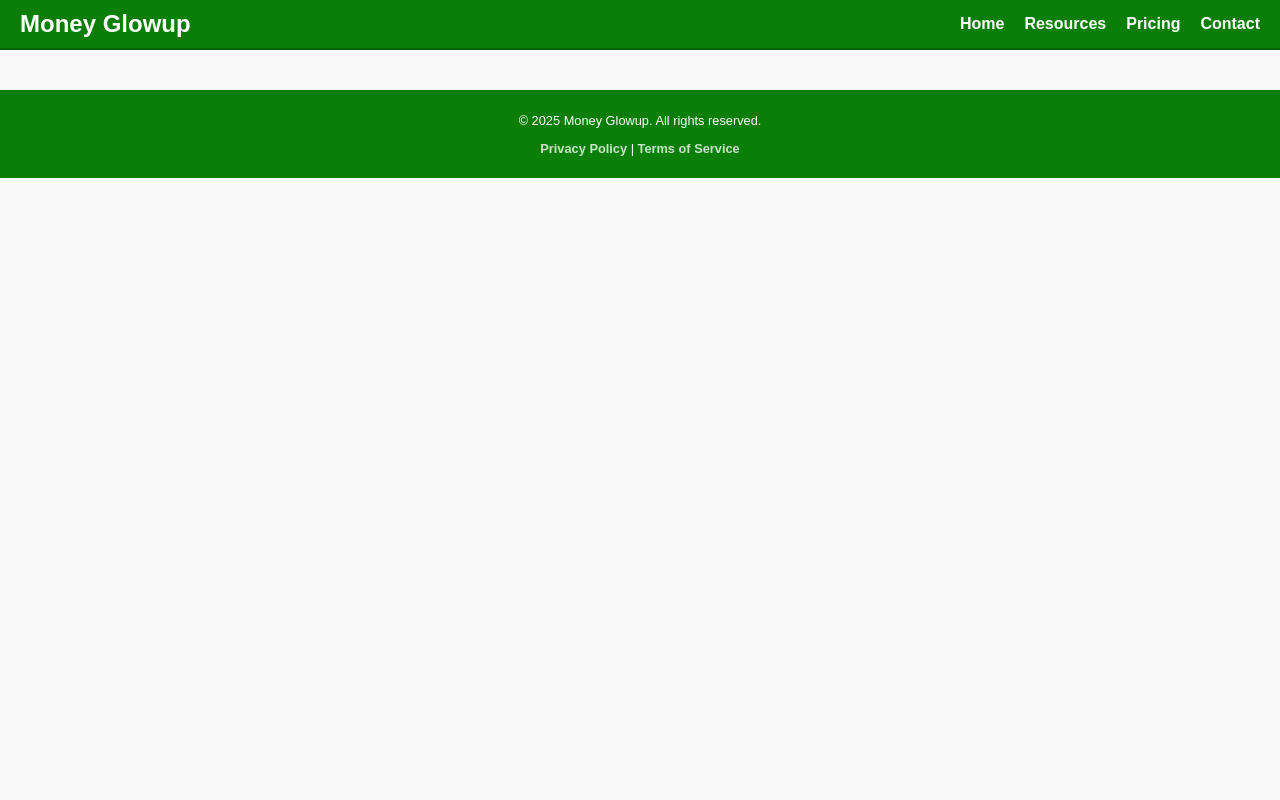
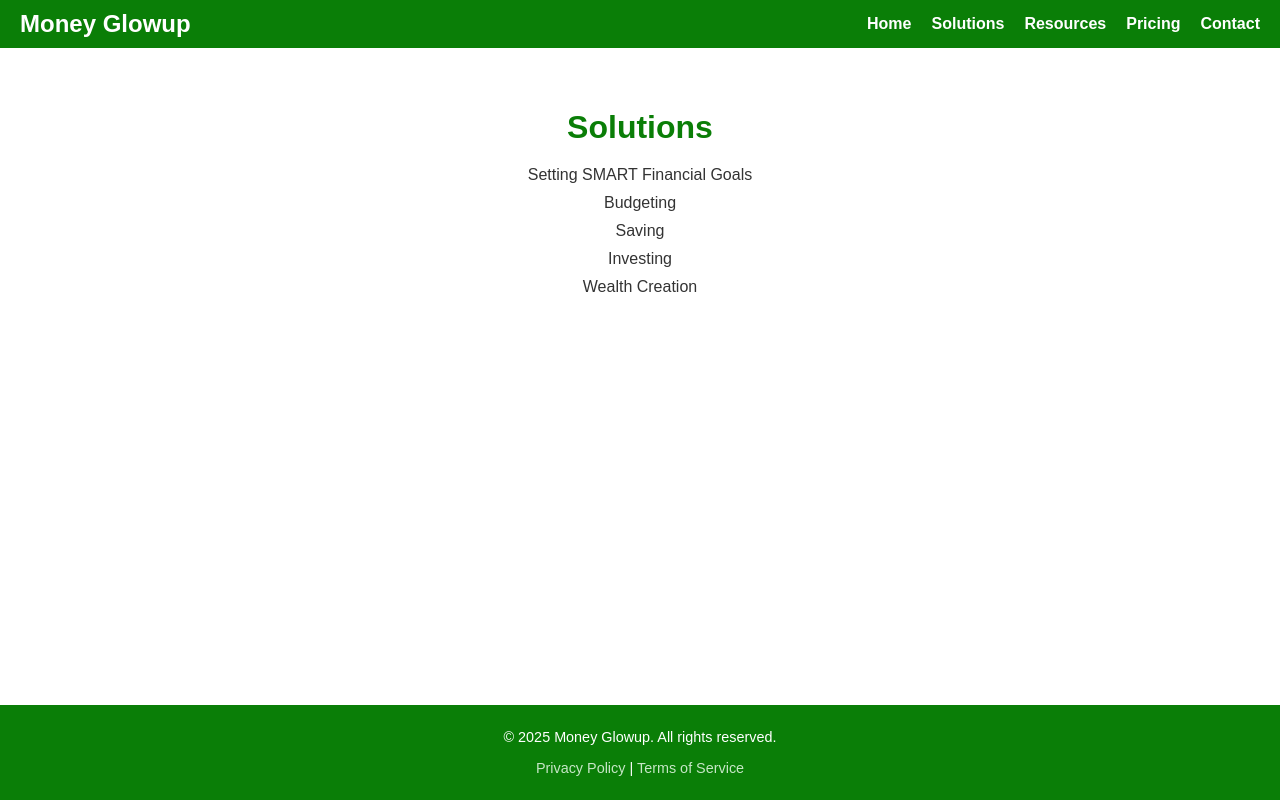
Before and after one commit to steph10920/moneyglowup, a React (Vite) app: page /solutions in a window 1280 px wide. Built offline with nearby package versions, Linux system fonts and the light colour scheme.

Commit message:
new images added

```diff
--- a/src/App.jsx
+++ b/src/App.jsx
@@ -2,9 +2,13 @@ import React from "react";
 import { BrowserRouter as Router, Routes, Route, Link } from "react-router-dom";
 import Header from "./components/Header";
 import Footer from "./components/Footer";
+import Solutions from "./components/Solutions";
 import Resources from "./components/Resources";
 import Pricing from "./components/Pricing";
 import Contact from "./components/Contact";
+// Import the uploaded images
+import Image1 from "./assets/images/image1.jpg";
+import Image2 from "./assets/images/image2.jpg";
 import "./styles/App.css";
 
 const App = () => {
@@ -17,11 +21,79 @@ const App = () => {
             path="/"
             element={
               <section id="hero" className="hero">
-                <h2>Take Control of Your Finances</h2>
-                <p>Your journey to financial independence starts here. Choose the right tools and guidance to succeed.</p>
-                <Link to="/pricing">
-                  <button>Explore Pricing</button>
-                </Link>
+                <div className="hero-content">
+                  <div className="hero-text">
+                    <h2>Take Control of Your Finances</h2>
+                    <p>
+                      Your journey to financial independence starts here. Choose
+                      the right tools and guidance to succeed.
+                    </p>
+                    <Link to="/pricing">
+                      <button>Explore Pricing</button>
+                    </Link>
+                  </div>
+                  <div className="hero-images">
+                    <img
+                      src={Image1}
+                      alt="Financial Growth"
+                      className="hero-image"
+                    />
+                    <img
+                      src={Image2}
+                      alt="Investment Opportunities"
+                      className="hero-image"
+                    />
+                  </div>
+                </div>
+              </section>
+            }
+          />
+          <Route path="/solutions" element={<Solutions />} />
+          <Route
+            path="/setting-smart-goals"
+            element={
+              <section id="setting-smart-goals">
+                <h3>Setting SMART Financial Goals</h3>
+                <p>
+                  Learn how to set Specific, Measurable, Achievable, Relevant,
+                  and Time-bound financial goals.
+                </p>
+              </section>
+            }
+          />
+          <Route
+            path="/budgeting"
+            element={
+              <section id="budgeting">
+                <h3>Budgeting</h3>
+                <p>Discover effective budgeting strategies tailored to your needs.</p>
+              </section>
+            }
+          />
+          <Route
+            path="/saving"
+            element={
+              <section id="saving">
+                <h3>Saving</h3>
+                <p>Understand the importance of saving and how to maximize your savings.</p>
+              </section>
+            }
+          />
+          <Route
+            path="/investing"
+            element={
+              <section id="investing">
+                <h3>Investing</h3>
+                <p>Explore investment opportunities to grow your wealth.</p>
+              </section>
+            }
+          />
+          <Route
+            path="/wealth-creation"
+            element={
+              <section id="wealth-creation">
+                <h3>Wealth Creation</h3>
+                <p>Learn strategies to create and sustain wealth over time.</p>
               </section>
             }
           />
--- a/src/components/Footer.jsx
+++ b/src/components/Footer.jsx
@@ -3,7 +3,7 @@ import "../styles/Footer.css";
 
 const Footer = () => {
   return (
-    <footer className="footer">
+    <footer>
       <p>&copy; 2025 Money Glowup. All rights reserved.</p>
       <p>
         <a href="#privacy-policy">Privacy Policy</a> |{" "}
--- a/src/components/Header.jsx
+++ b/src/components/Header.jsx
@@ -10,6 +10,16 @@ const Header = () => {
       </div>
       <nav className="nav">
         <Link to="/">Home</Link>
+        <div className="dropdown">
+          <Link to="/solutions" className="dropdown-toggle">Solutions</Link>
+          <div className="dropdown-menu">
+            <Link to="/setting-smart-goals">Setting SMART Financial Goals</Link>
+            <Link to="/budgeting">Budgeting</Link>
+            <Link to="/saving">Saving</Link>
+            <Link to="/investing">Investing</Link>
+            <Link to="/wealth-creation">Wealth Creation</Link>
+          </div>
+        </div>
         <Link to="/resources">Resources</Link>
         <Link to="/pricing">Pricing</Link>
         <Link to="/contact">Contact</Link>
--- a/src/components/Pricing.jsx
+++ b/src/components/Pricing.jsx
@@ -8,17 +8,14 @@ const Pricing = () => {
       <div className="pricing-table">
         <div className="pricing-card">
           <h2>Basic Plan</h2>
-          <p>Perfect for beginners</p>
           <p>KES 1,000/month</p>
         </div>
         <div className="pricing-card">
           <h2>Standard Plan</h2>
-          <p>For those who need extra features</p>
           <p>KES 3,000/month</p>
         </div>
         <div className="pricing-card">
           <h2>Premium Plan</h2>
-          <p>Advanced financial management</p>
           <p>KES 5,000/month</p>
         </div>
       </div>
--- a/src/components/Resources.jsx
+++ b/src/components/Resources.jsx
@@ -5,9 +5,9 @@ const Resources = () => {
   return (
     <div className="resources">
       <h1>Resources</h1>
-      <p>Explore our valuable financial resources to empower your journey.</p>
+      <p>Explore our curated financial resources.</p>
       <ul>
-        <li><a href="/guides">Financial Guides</a></li>
+        <li><a href="/guides">Guides</a></li>
         <li><a href="/ebooks">E-books</a></li>
         <li><a href="/templates">Templates</a></li>
       </ul>
--- /dev/null
+++ b/src/components/Solutions.jsx
@@ -0,0 +1,19 @@
+import React from "react";
+import "../styles/Solutions.css";
+
+const Solutions = () => {
+  return (
+    <div className="solutions">
+      <h1>Solutions</h1>
+      <ul>
+        <li id="setting-smart-goals">Setting SMART Financial Goals</li>
+        <li id="budgeting">Budgeting</li>
+        <li id="saving">Saving</li>
+        <li id="investing">Investing</li>
+        <li id="wealth-creation">Wealth Creation</li>
+      </ul>
+    </div>
+  );
+};
+
+export default Solutions;
--- a/src/styles/App.css
+++ b/src/styles/App.css
@@ -1,32 +1,111 @@
-body {
-    font-family: Arial, sans-serif;
+/* Ensure the body and root container take up the full height of the viewport */
+html, body {
     margin: 0;
     padding: 0;
+    height: 100%;
+    font-family: Arial, sans-serif;
+    display: flex;
+    flex-direction: column;
+  }
+
+  /* Make the main app container stretch to fill the height */
+  #root {
+    display: flex;
+    flex-direction: column;
+    min-height: 100vh;
+  }
+
+  /* Main content expands to fill the available space */
+  .main-content {
+    flex: 1; /* Ensures the main content stretches to fill the remaining height */
+    padding: 20px;
+  }
+  /* Hero Section Styling */
+.hero {
+    display: flex;
+    flex-direction: column;
+    align-items: center;
+    justify-content: center;
+    text-align: center;
+    padding: 20px;
     background-color: #f9f9f9;
+  }
+
+  .hero-content {
+    display: flex;
+    flex-wrap: wrap;
+    gap: 20px;
+    justify-content: center;
+    align-items: center;
+  }
+
+  .hero-text {
+    max-width: 400px;
+  }
+
+  .hero-text h2 {
+    font-size: 2.4rem;
+    margin-bottom: 10px;
     color: #333;
   }
 
-  .main-content {
-    flex: 1;
-    padding: 20px;
+  .hero-text p {
+    font-size: 1rem;
+    margin-bottom: 20px;
+    color: #666;
   }
 
-  .hero {
-    text-align: center;
-    padding: 40px;
-    background-color: #0a7e07;
+  .hero-text button {
+    background-color: #0A7E07;
     color: white;
-  }
-
-  .hero button {
     padding: 10px 20px;
-    color: #0a7e07;
-    background-color: white;
     border: none;
     border-radius: 5px;
+    font-size: 1rem;
     cursor: pointer;
   }
 
-  .hero button:hover {
-    background-color: #f0f0f0;
+  .hero-text button:hover {
+    background-color: #086005;
   }
+
+  /* Hero Images Styling */
+  .hero-images {
+    display: flex;
+    flex-wrap: wrap;
+    gap: 15px;
+    justify-content: center;
+  }
+
+  .hero-image {
+    max-width: 300px; /* Adjust the max width as needed */
+    height: auto;
+    border-radius: 8px;
+    box-shadow: 0 4px 8px rgba(0, 0, 0, 0.1); /* Adds a soft shadow */
+    transition: transform 0.3s ease, box-shadow 0.3s ease; /* Smooth hover effects */
+  }
+
+  .hero-image:hover {
+    transform: scale(1.05); /* Slightly zoom in on hover */
+    box-shadow: 0 6px 12px rgba(0, 0, 0, 0.2); /* Darker shadow on hover */
+  }
+
+  /* Footer sticks to the bottom */
+  footer {
+    background-color: #0A7E07; /* Safaricom Green */
+    color: white;
+    text-align: center;
+    padding: 10px 0;
+    font-size: 0.9rem;
+    flex-shrink: 0; /* Prevent footer from shrinking */
+  }
+
+  footer a {
+    color: #C6E6C6;
+    text-decoration: none;
+  }
+
+  footer a:hover {
+    color: white;
+    text-decoration: underline;
+  }
--- a/src/styles/Header.css
+++ b/src/styles/Header.css
@@ -1,37 +1,42 @@
 .header {
-    background-color: #0A7E07; /* Safaricom green */
+    background-color: #0A7E07; /* Safaricom Green */
     padding: 10px 20px;
     display: flex;
     justify-content: space-between;
     align-items: center;
-    border-bottom: 2px solid #086005; /* Darker green border */
   }
 
   .header h1 {
+    color: #FFFFFF;
+    margin: 0;
     font-size: 1.5rem;
-    color: #FFFFFF; /* White text */
-    margin: 0;
   }
 
   .nav {
     display: flex;
+    align-items: center;
     gap: 20px;
-    align-items: center;
   }
 
   .nav a {
+    color: #FFFFFF;
     text-decoration: none;
-    color: #FFFFFF; /* White text */
     font-weight: bold;
-    font-size: 1rem;
   }
 
   .nav a:hover {
-    color: #C6E6C6; /* Light green hover */
+    color: #C6E6C6; /* Light Green */
   }
 
+  /* Dropdown styles */
   .dropdown {
     position: relative;
+  }
+
+  .dropdown-toggle {
+    color: #FFFFFF;
+    text-decoration: none;
+    font-weight: bold;
   }
 
   .dropdown-menu {
@@ -39,23 +44,23 @@
     position: absolute;
     top: 100%;
     left: 0;
-    background-color: #FFFFFF; /* White dropdown background */
-    border: 1px solid #086005; /* Safaricom green border */
+    background-color: #FFFFFF;
+    box-shadow: 0px 4px 8px rgba(0, 0, 0, 0.1);
     border-radius: 5px;
-    box-shadow: 0 4px 6px rgba(0, 0, 0, 0.1);
+    padding: 10px 0;
     z-index: 10;
   }
 
   .dropdown-menu a {
     display: block;
     padding: 10px 20px;
-    color: #0A7E07; /* Safaricom green text */
+    color: #0A7E07;
     text-decoration: none;
     font-size: 0.9rem;
   }
 
   .dropdown-menu a:hover {
-    background-color: #ffffff; /* Light green hover */
+    background-color: #F0F0F0;
   }
 
   .dropdown:hover .dropdown-menu {
--- /dev/null
+++ b/src/styles/Solutions.css
@@ -0,0 +1,31 @@
+.solutions {
+    padding: 20px;
+    text-align: center;
+  }
+
+  .solutions h1 {
+    color: #0A7E07; /* Safaricom Green */
+    margin-bottom: 20px;
+  }
+
+  .solutions ul {
+    list-style: none;
+    padding: 0;
+  }
+
+  .solutions ul li {
+    margin: 10px 0;
+    font-size: 1rem;
+    color: #333;
+  }
+
+  .solutions ul li a {
+    color: #0A7E07;
+    text-decoration: none;
+    font-weight: bold;
+  }
+
+  .solutions ul li a:hover {
+    text-decoration: underline;
+    color: #086005; /* Darker Green */
+  }
```
Also changed, not shown: src/assets/images/image1.jpg (added), src/assets/images/image2.jpg (added).
